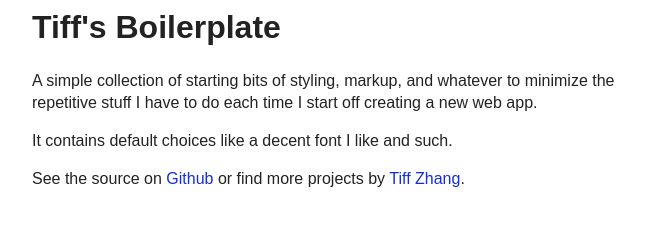
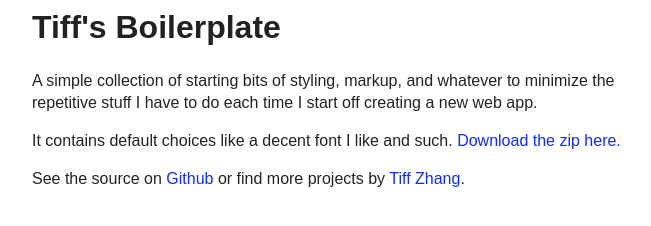
Before and after one commit to shadowfiles/boilerplate, a plain HTML site: page index.html in a window 1280 px wide. Shown: the whole page, without its empty margins (288-939 px from the left). Drawn offline with Linux system fonts and the light colour scheme.

Commit message:
Added zip

```diff
--- a/index.html
+++ b/index.html
@@ -24,7 +24,7 @@
   	the repetitive stuff I have to do each time I start off creating a new web app.
   </p>
   <p>
-  	It contains default choices like a decent font I like and such.
+  	It contains default choices like a decent font I like and such. <a href="tiffs-boilerplate.zip">Download the zip here.</a>
   </p>
   <p>
   	See the source on <a href="https://github.com/shadowfiles/boilerplate">Github</a> or
```
Also changed, not shown: 1 other file.
